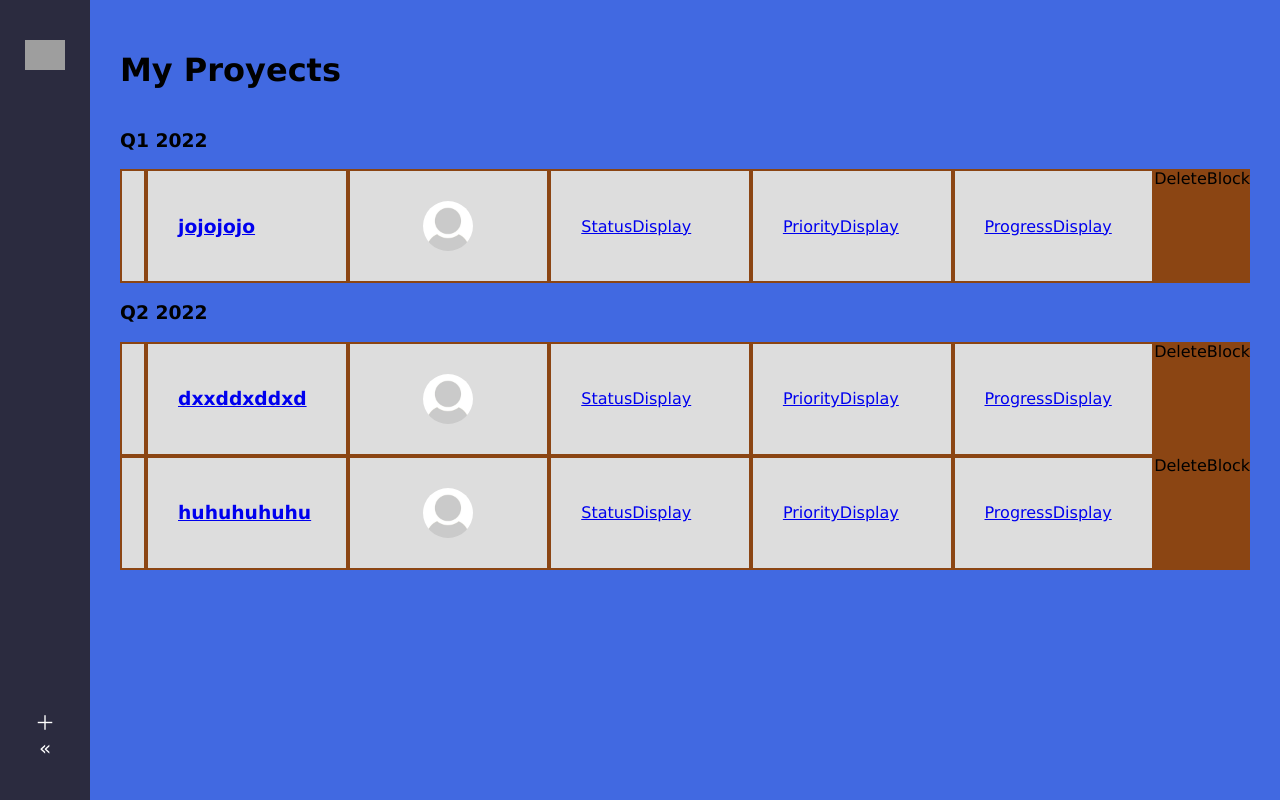
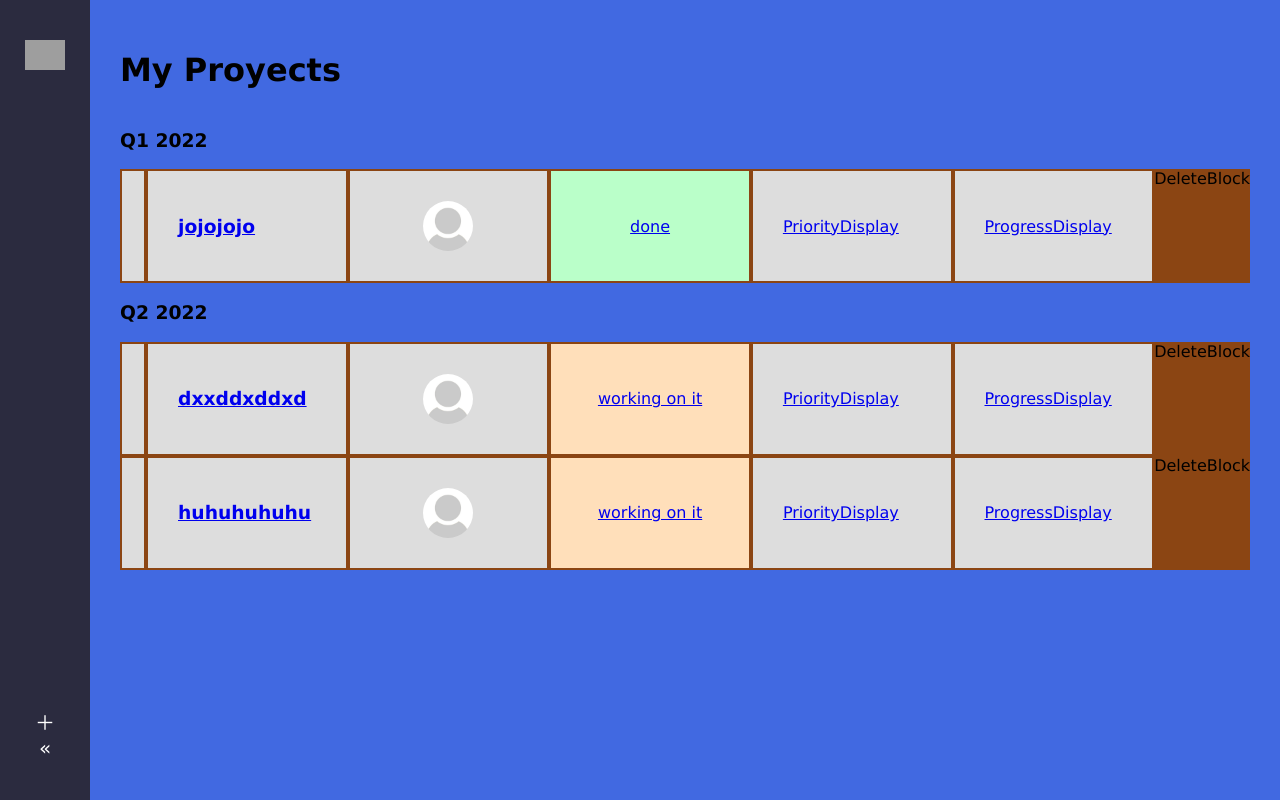
Before and after one commit to CaroMokka/Monday-Clone, a React (Create React App) app: page / in a window 1280 px wide. Built offline with nearby package versions, Linux system fonts and the light colour scheme; grey boxes are pictures that could not be loaded.

Commit message:
addStatusDisplay

```diff
--- a/src/components/StatusDisplay.js
+++ b/src/components/StatusDisplay.js
@@ -1,9 +1,31 @@
 import React from 'react'
 
-const StatusDisplay = () => {
+const StatusDisplay = ({ status }) => {
+
+    const getColor = ( status ) => {
+        let color;
+        switch ( status ) {
+            case 'done':
+                color = "rgb(186,255,201)"
+                break
+            case 'working on it':
+                color = "rgb(255,223,186)"
+                break
+            case 'stuck':
+                color = "rgb(255,179,186)"
+                break
+            default:
+                color = "rgb(186,225,225)"
+        }
+
+        return color
+    }
+
+
+
     return (
-        <div>
-            StatusDisplay
+        <div className='status-display' style={{backgroundColor: getColor(status)}} >
+            { status }
         </div>
     )
 }
--- a/src/components/TicketCard.js
+++ b/src/components/TicketCard.js
@@ -14,7 +14,7 @@
                 <div className='ticket-color'></div>
                 <h3>{ticket.title}</h3>
                 <AvatarDisplay ticket={ticket}/>
-                <StatusDisplay />
+                <StatusDisplay status={ticket.status}/>
                 <PriorityDisplay />
                 <ProgressDisplay />
             </Link>
--- a/src/index.css
+++ b/src/index.css
@@ -76,3 +76,7 @@
 .ticket-card .img-container img {
     width: 100%;
 }
+.ticket-card .status-display {
+    display: flex;
+    justify-content: center;
+}
```
